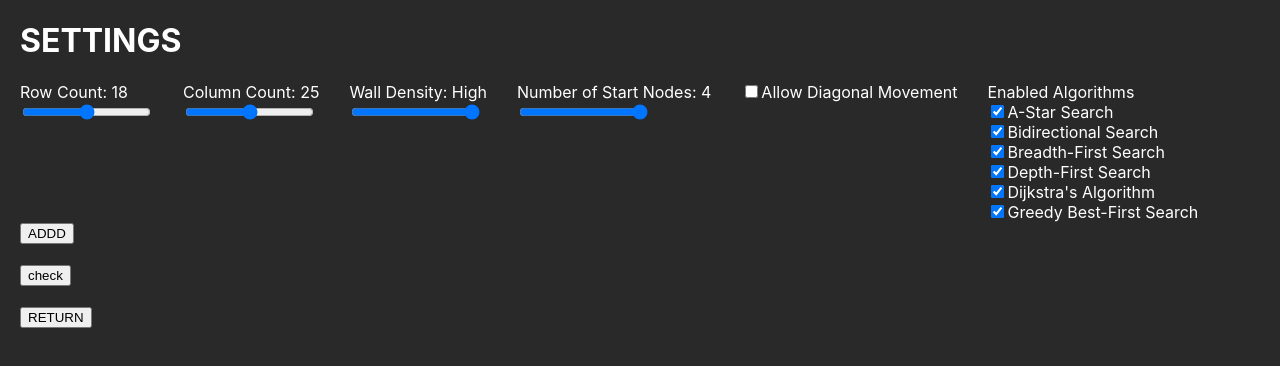
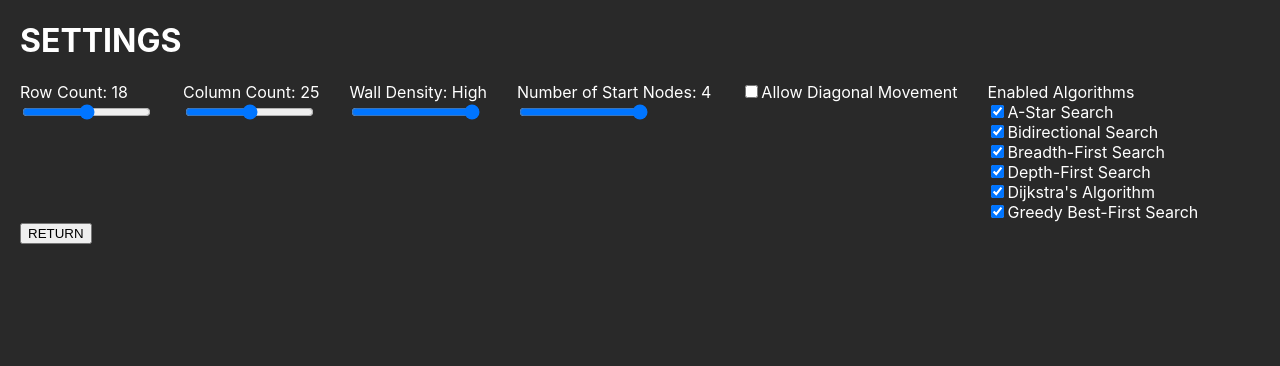
Before and after one commit to vik-ma/pathfinding-race, a React (Create React App) app: page / in a window 1280 px wide. Both pictures are taken after a click on the button "SETTINGS". Shown: the top 366 px of the page. Built offline with nearby package versions, Linux system fonts and the light colour scheme.

Commit message:
Fully implemented setting to disable certain algorithms

```diff
--- a/src/App.js
+++ b/src/App.js
@@ -77,15 +77,6 @@ function App() {
     )
   );
 
-  // const [disabledAlgos, setDisabledAlgos] = useState({
-  //   1: false,
-  //   2: false,
-  //   3: false,
-  //   4: false,
-  //   5: false,
-  //   6: false,
-  // });
-
   const [disabledAlgos, setDisabledAlgos] = useState([]);
 
   const [gridKey, setGridKey] = useState(0);
@@ -96,9 +87,17 @@ function App() {
   const generateNewAlgoList = () => {
     const newAlgoList = [];
     for (let i = 0; i < numStartNodes; i++) {
-      newAlgoList.push(Math.floor(Math.random() * 6));
+      newAlgoList.push(filterDisabledAlgos());
     }
     setAlgoList(newAlgoList);
+  };
+
+  const filterDisabledAlgos = () => {
+    let random = Math.floor(Math.random() * 6);
+    while (disabledAlgos.includes(random)) {
+      random = Math.floor(Math.random() * 6);
+    }
+    return random;
   };
 
   const remakeGrid = () => {
--- a/src/PathfindingVisualizer/GridCustomizer.js
+++ b/src/PathfindingVisualizer/GridCustomizer.js
@@ -176,13 +176,6 @@ export const GridCustomizer = () => {
           <label htmlFor="greedy">Greedy Best-First Search</label>
         </div>
       </div>
-      <button onClick={() => addToDisabledAlgos(1)}>ADDD</button>
-      <br />
-      {disabledAlgos}
-      <br />
-      <button onClick={null}>check</button>
-      <br />
-      <br />
       <button onClick={() => remakeGrid()}>RETURN</button>
     </div>
   );
```
